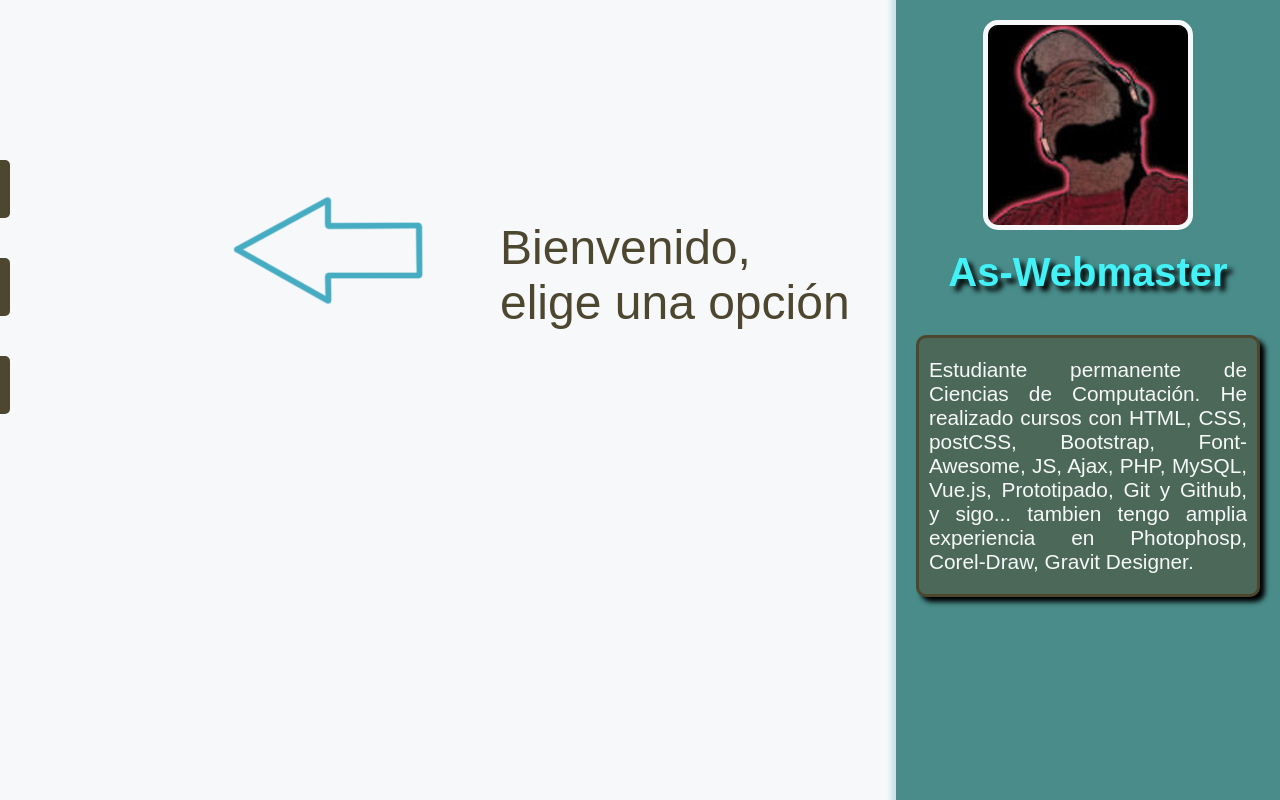
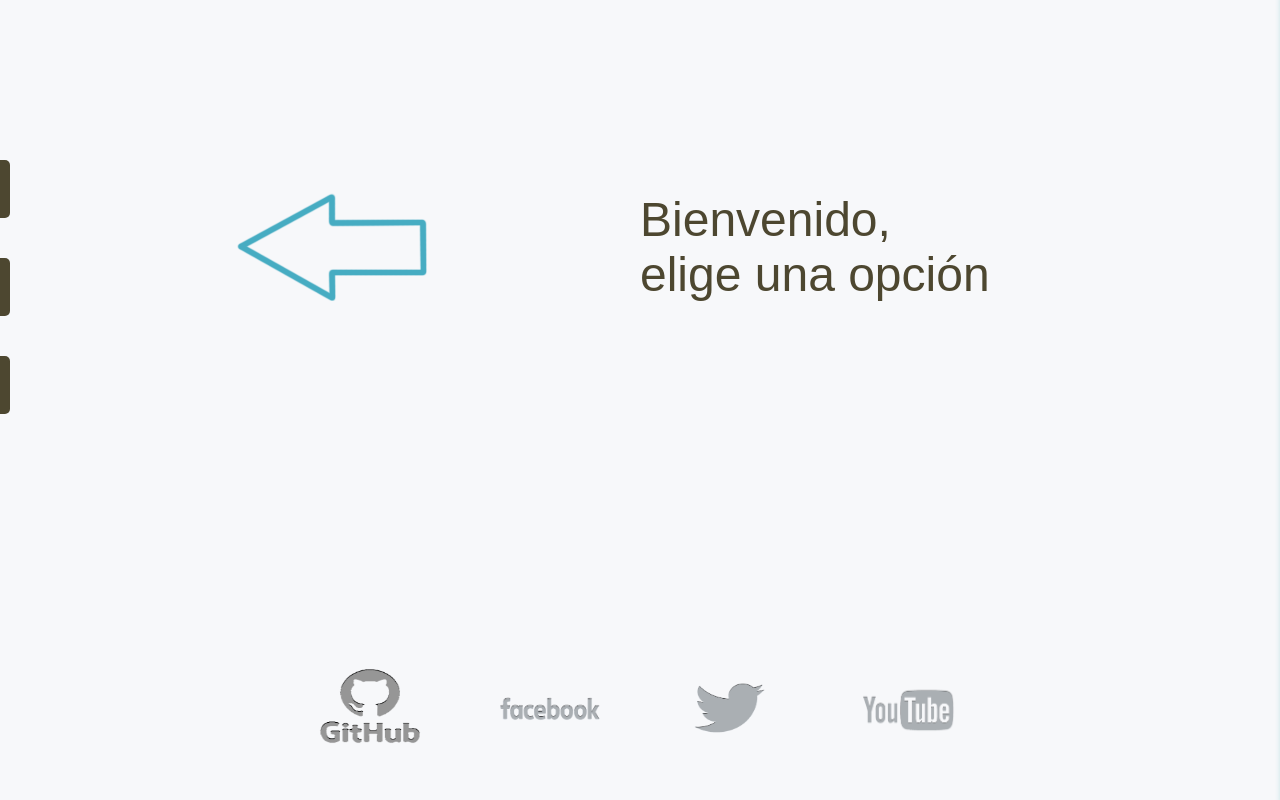
Before and after one commit to As-wm/aswm, a PHP site: page / in a window 1280 px wide. Run offline with PHP 8.4, Linux system fonts and the light colour scheme.

Commit message:
spinner added and html restructured

```diff
--- a/dist/css/home.css
+++ b/dist/css/home.css
@@ -1,21 +1,135 @@
+#spinner {
+    display: block;
+    position: absolute;
+    background: rgb(247, 248, 250);
+    width: 100vw;
+    height: 100vh;
+    z-index: 100;
+}
+
+
+
+.loader,
+.loader:before,
+.loader:after {
+  background: #008080;
+  -webkit-animation: load1 1s infinite ease-in-out;
+  animation: load1 1s infinite ease-in-out;
+  width: 1em;
+  height: 4em;
+}
+
+
+
+.loader {
+  color: #008080;
+  text-indent: -9999em;
+  margin: 88px auto;
+  position: relative;
+  font-size: 11px;
+  -webkit-transform: translateZ(0);
+  transform: translateZ(0);
+  -webkit-animation-delay: -0.16s;
+  animation-delay: -0.16s;
+}
+
+
+
+.loader:before,
+.loader:after {
+  position: absolute;
+  top: 0;
+  content: '';
+}
+
+
+
+.loader:before {
+  left: -1.5em;
+  -webkit-animation-delay: -0.32s;
+  animation-delay: -0.32s;
+}
+
+
+
+.loader:after {
+  left: 1.5em;
+}
+
+
+
+@-webkit-keyframes load1 {
+  0%,
+  80%,
+  100% {
+    box-shadow: 0 0;
+    height: 4em;
+  }
+  40% {
+    box-shadow: 0 -2em;
+    height: 5em;
+  }
+}
+
+
+
+@keyframes load1 {
+  0%,
+  80%,
+  100% {
+    box-shadow: 0 0;
+    height: 4em;
+  }
+  40% {
+    box-shadow: 0 -2em;
+    height: 5em;
+  }
+}
+
+
+
 /* RGB PALETTE */
+
+
+
 * {
     margin: 0%;
     padding: 0%;
 }
+
+
+
 body {
     display: flex;
-    flex-direction: row;
     background: rgb(247, 248, 250);
     font-family: 'system.ui', 'arial', 'sans-serif';
+    box-sizing: border-box;
+    overflow: hidden;
 }
-#main {
+
+
+
+main {
     display: flex;
-    width: 70vw;
-    flex-direction: row
+    flex-wrap: wrap;
+    width: 100%;
+    height: 100vh
 }
-#main .arrow {
-        position: absolute;
+
+
+
+main .arrow-box {
+        width: 50%;
+        min-width: 50%;
+        height: 80vh;
+    }
+
+
+
+main .arrow {
+        position: relative;
+        left: 40%;
+        top: 12em;
         width: 200px;
         height: 110px;
         overflow: hidden;
@@ -28,39 +142,62 @@ body {
         -webkit-animation-iteration-count: infinite;
                 animation-iteration-count: infinite;
     }
+
+
+
 @-webkit-keyframes arrow {
-    0% {left: 250px; top: 195px}
-    50% {left: 220px; top: 195px}
-    100% {left: 250px; top: 195px}
+    0% {left: 40%; top: 12em}
+    50% {left: 35%; top: 12em}
+    100% {left: 40%; top: 12em}
 }
+
+
+
 @keyframes arrow {
-    0% {left: 250px; top: 195px}
-    50% {left: 220px; top: 195px}
-    100% {left: 250px; top: 195px}
+    0% {left: 40%; top: 12em}
+    50% {left: 35%; top: 12em}
+    100% {left: 40%; top: 12em}
 }
+
+
+
 .bienvenida {
-    position: absolute;
-    left: 500px;
-    top: 220px
+    width: 50%;
+    min-width: 50%;
+    height: 80vh
 }
+
+
+
 .bienvenida p {
+        position: relative;
+        top: 4em;
         font-size: 3em;
         color: rgba(77, 71, 48, 1);
      }
+
+
+
 .nav {
-    display: flex;
-    background: rgba(73, 140, 138, 1);
-    width: 0%;
-    height: 100vh
+    display: block;
+    position: fixed;
+    width: 11em;
+    height: 100%
 
 }
+
+
+
 .nav ul {
       display: flex;
       flex-direction: column
   }
+
+
+
 .nav ul li {
           position: relative;
-          left: -160px;
+          left: -166px;
           display: flex;
           list-style: none;
           min-height: 14px;
@@ -71,6 +208,9 @@ body {
           border-right: 10px solid rgba(77, 71, 48, 1);
           transition: 0.5s
       }
+
+
+
 .nav ul li:hover {
             position: relative;
             left: 0px;
@@ -80,6 +220,9 @@ body {
             font-weight: bold;
             transition: 0.5s;
           }
+
+
+
 .nav ul li a {
               display: inline-block;
               width: 80px;
@@ -87,33 +230,79 @@ body {
               text-decoration: none;
               text-align: center;
           }
+
+
+
 .nav ul li:first-child {
         margin-top: 20vh;
     }
+
+
+
 .side-bar {
-    display: block;
-    width: 30vw;
-    height: 100vh;
-    background: rgba(73, 140, 138, 1);
-    box-shadow: 0px 0px 5px 5px #c8e2e6;
+  display: block;
+  position: fixed;
+  right: -405px;
+  width: 30%;
+  min-width: 25em;
+  height: 100%;
+  min-height: 100vh;
+  background: rgba(73, 140, 138, 1);
+  box-shadow: 0px 0px 5px 5px #c8e2e6;
+  box-sizing: border-box;
 }
+
+
+
+.show {
+    -webkit-transform: translate(-405px, 0px);
+            transform: translate(-405px, 0px);
+    position: relative;
+    transition: 1s;
+
+}
+
+
+
+.destroy {
+    visibility: hidden;
+}
+
+
+
 .hidden {
-    display: none;
+    -webkit-transform: translate(405px, 0px);
+            transform: translate(405px, 0px);
+    position: fixed;
+    transition: 1s;
 }
+
+
+
 .img {
     display: block;
     width: 100%
 }
+
+
+
 .img img {
         display: block;
         border-radius: 15px;
+        box-sizing: border-box;
         margin: 20px auto;
         border: 5px solid rgb(247, 248, 250);
-        box-sizing:border-box;
+        box-shadow: 5px 5px 5px black;
     }
+
+
+
 .side-bar .about-title {
     /*background: red;*/
 }
+
+
+
 .side-bar .about-title h1 {
         text-align: center;
         color: #42F2F7;
@@ -121,16 +310,77 @@ body {
         text-shadow: 5px 5px 5px black;
         font-size: 2.5em;
     }
+
+
+
 .side-bar .paragraph {
     background: rgba(75, 104, 88, 1);
     border: 3px solid rgba(77, 71, 48, 1);
     box-shadow: 5px 5px 5px black;
     border-radius: 10px;
-    margin: 40px 20px
+    margin: 20px 20px 20px 20px
 }
+
+
+
 .side-bar .paragraph p {
     color: rgb(247, 248, 250);
     text-align: justify;
     padding: 20px 10px;
-    font-size: 1.3em;
+    font-size: 1.1em;
     }
+
+
+
+footer {
+    display: flex;
+    box-sizing: border-box;
+    width: 100%
+}
+
+
+
+footer .social-networks {
+        display: flex;
+        margin: 0 auto
+    }
+
+
+
+footer .social-networks .caja-img {
+            display: block;
+            width: 10em;
+            min-width: 8em;
+            height: 7em;
+            margin: 10px 10px 0px 10px; /*up,right,down,left*/
+            text-align: center
+        }
+
+
+
+footer .social-networks .caja-img .github {
+                width: 7em;
+                height: 5em;
+            }
+
+
+
+footer .social-networks .caja-img .facebook {
+                width: 7em;
+                height: 5em;
+            }
+
+
+
+footer .social-networks .caja-img .twitter {
+                width: 5em;
+                height: 4em;
+                margin-top: 5px;
+            }
+
+
+
+footer .social-networks .caja-img .youtube {
+                width: 7em;
+                height: 5em;
+            }
--- a/index.php
+++ b/index.php
@@ -5,23 +5,32 @@
     <meta name="viewport" content="width=device-width, initial-scale=1.0">
     <meta http-equiv="X-UA-Compatible" content="ie=edge">
     <link rel="stylesheet" href="dist/css/home.css">
+    <script src="src/js/home.js"></script>
     <title>As-wm</title>
 </head>
 <body>
-    <div id="main">
-        <nav class="nav">
-            <ul>
-                <li><a href="#">Sobre mi</a></li>
-                <li><a href="#">Portafolio</a></li>
-                <li><a href="#">Contacto</a></li>
-            </ul>
-        </nav>
-        <div class="arrow"></div>
-        <div class="bienvenida">
-            <p>Bienvenido, </br> elige una opción</p>
+    <nav id="nav" class="nav">
+        <ul>
+            <li><a href="#"id="btn-about" >Sobre mi</a></li>
+            <li><a href="#" id="btn-portafolio">Portafolio</a></li>
+            <li><a href="#" id="btn-contact">Contacto</a></li>
+        </ul>
+    </nav>
+    <main>
+        <div id="arrow-box" class="arrow-box">
+            <div id="left-arrow" class="arrow"></div>
         </div>
-    </div>
-    <div class="side-bar ">
+        <div id="wlc" class="bienvenida"><p>Bienvenido, </br> elige una opción</p></div>
+        <footer id="foo">
+            <div class="social-networks">
+                <div class="caja-img"><a target="_blank" href="https://github.com/As-wm"><img class="github" src="images/github.png" alt="github"></a></div>
+                <div class="caja-img"><a target="_blank" href="https://www.facebook.com/AsWebM"><img class="facebook" src="images/fb.png" alt="facebook"></a></div>
+                <div class="caja-img"><a target="_blank" href="https://twitter.com/As_wm_"><img class="twitter" src="images/twitter.png" alt="twitter"></a></div>
+                <div class="caja-img"><a target="_blank" href="https://www.youtube.com/channel/UC02Tr4KX4JmC6WPxi5xHcSA?view_as=subscriber"><img class="youtube" src="images/youtube.png" alt="youtube"></a></div>
+            </div>
+        </footer>
+    </main>
+    <div id="side-bar" class="side-bar">
           <div class="img">
               <img src="images/me.jpg" alt="As-wm">
           </div>
@@ -31,6 +40,6 @@
           <div class="paragraph">
               <p>Estudiante permanente de Ciencias de Computación. He realizado cursos con HTML, CSS, postCSS, Bootstrap, Font-Awesome, JS, Ajax, PHP, MySQL, Vue.js, Prototipado, Git y Github, y sigo... tambien tengo amplia experiencia en Photophosp, Corel-Draw, Gravit Designer.</p>
           </div>
-    </div>
+        </div>
 </body>
 </html>
--- a/package.json
+++ b/package.json
@@ -9,6 +9,7 @@
   "author": "As-wm",
   "license": "ISC",
   "dependencies": {
+    "autoprefixer": "^9.3.1",
     "css-mqpacker": "^7.0.0",
     "cssnano": "^4.1.7",
     "postcss-apply": "^0.11.0",
--- a/postcss.config.js
+++ b/postcss.config.js
@@ -7,10 +7,9 @@ module.exports = {
         require('postcss-custom-selectors')({
             preserve: false,
       }),
-        require('postcss-custom-media'),
-        require('postcss-apply'),
+      require('postcss-custom-media'),
+      require('postcss-apply'),
         require('postcss-nesting'),
-
         require('postcss-font-magician'),
         require('css-mqpacker'),
        /* require('cssnano'),*/
--- a/src/css/body.css
+++ b/src/css/body.css
@@ -5,7 +5,8 @@
 
 body {
     display: flex;
-    flex-direction: row;
     background: var(--primary-color);
     font-family: 'system.ui', 'arial', 'sans-serif';
+    box-sizing: border-box;
+    overflow: hidden;
 }
--- a/src/css/dev.css
+++ b/src/css/dev.css
@@ -1,5 +1,7 @@
+@import '/spinner.css';
 @import './palette.css';
 @import './body.css';
 @import './main.css';
 @import './nav.css';
 @import './side-bar.css';
+@import './footer.css';
--- /dev/null
+++ b/src/js/home.js
@@ -0,0 +1,52 @@
+window.onload = function(){
+    /* Spinner DOM Elements*/
+    (function(){
+        var element2 = document.createElement('div');
+        var id =  document.createAttribute('Id');
+        id.value = "spinner";
+        element2.setAttributeNode(id);
+        var vody = document.getElementsByTagName('body');
+        vody.appendChild = element2;
+        var nav = document.getElementById('nav');
+        document.body.insertBefore(element2, nav);
+
+        var element = document.createElement('div');
+        var att = document.createAttribute('class');
+        att.value = "loader";
+        element.setAttributeNode(att);
+        element.innerHTML = 'Loading...';
+        var spinner = document.getElementById('spinner');
+        spinner.appendChild(element);
+
+        setTimeout(
+            function(){
+                var spinner = document.getElementById("spinner");
+                var att = document.createAttribute('class');
+                att.value = "destroy";
+                element2.setAttributeNode(att);
+            }, 2000);
+    }());
+
+    /* DOM Events */
+    document.getElementById("btn-about").onclick = function(){
+        var showBar =document.getElementById("side-bar");
+        showBar.removeAttribute("class");
+        var att = document.createAttribute("class");
+        att.value = "side-bar show";
+        showBar.setAttributeNode(att);
+    }
+
+    document.getElementById('arrow-box').onclick = clicked;
+    document.getElementById('left-arrow').onclick = clicked;
+    document.getElementById('wlc').onclick = clicked;
+    document.getElementById('foo').onclick = clicked;
+    function clicked(){
+        var showBar =document.getElementById("side-bar");
+        showBar.removeAttribute("class");
+        var att = document.createAttribute("class");
+        att.value = "side-bar hidden";
+        showBar.setAttributeNode(att);
+    }
+
+
+}
```
Also changed, not shown: src/css/footer.css (added, +34 -0 lines), src/css/main.css (+21 -11 lines), src/css/nav.css (+6 -6 lines), src/css/side-bar.css (+36 -10 lines), src/css/spinner.css (added, +70 -0 lines), images/fb.png (added), images/github - copia.png (added), images/github.png (added), images/github2.png (added), images/logo-card.png (added), images/twitter.png (added), images/youtube.png (added), package-lock.json.
